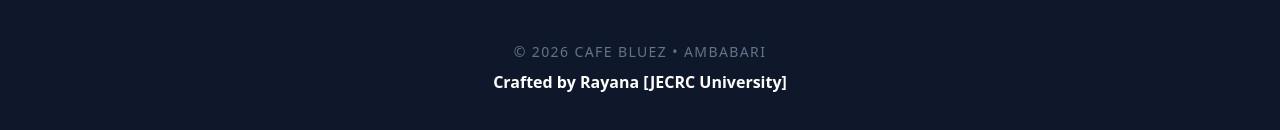
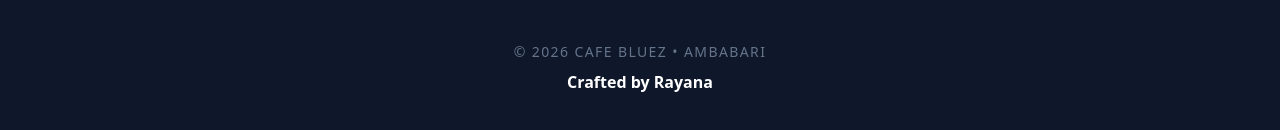
Before and after one commit to dangayachrayana/Cafe-bluez-site, a plain HTML site: page index.html in a window 1280 px wide. Shown: the part 1882-2012 px from the top of the page. Drawn offline with nearby package versions, Linux system fonts and the light colour scheme.

Commit message:
Fix HTML formatting and ensure proper structure

```diff
--- a/index.html
+++ b/index.html
@@ -110,7 +110,7 @@
 
     <footer class="py-12 bg-slate-900 text-center">
         <p class="text-slate-500 text-sm tracking-widest uppercase">© 2026 Cafe Bluez • Ambabari</p>
-        <p class="text-white font-bold mt-2">Crafted by Rayana [JECRC University]</p>
+        <p class="text-white font-bold mt-2">Crafted by Rayana</p>
     </footer>
 
 </body>
```
